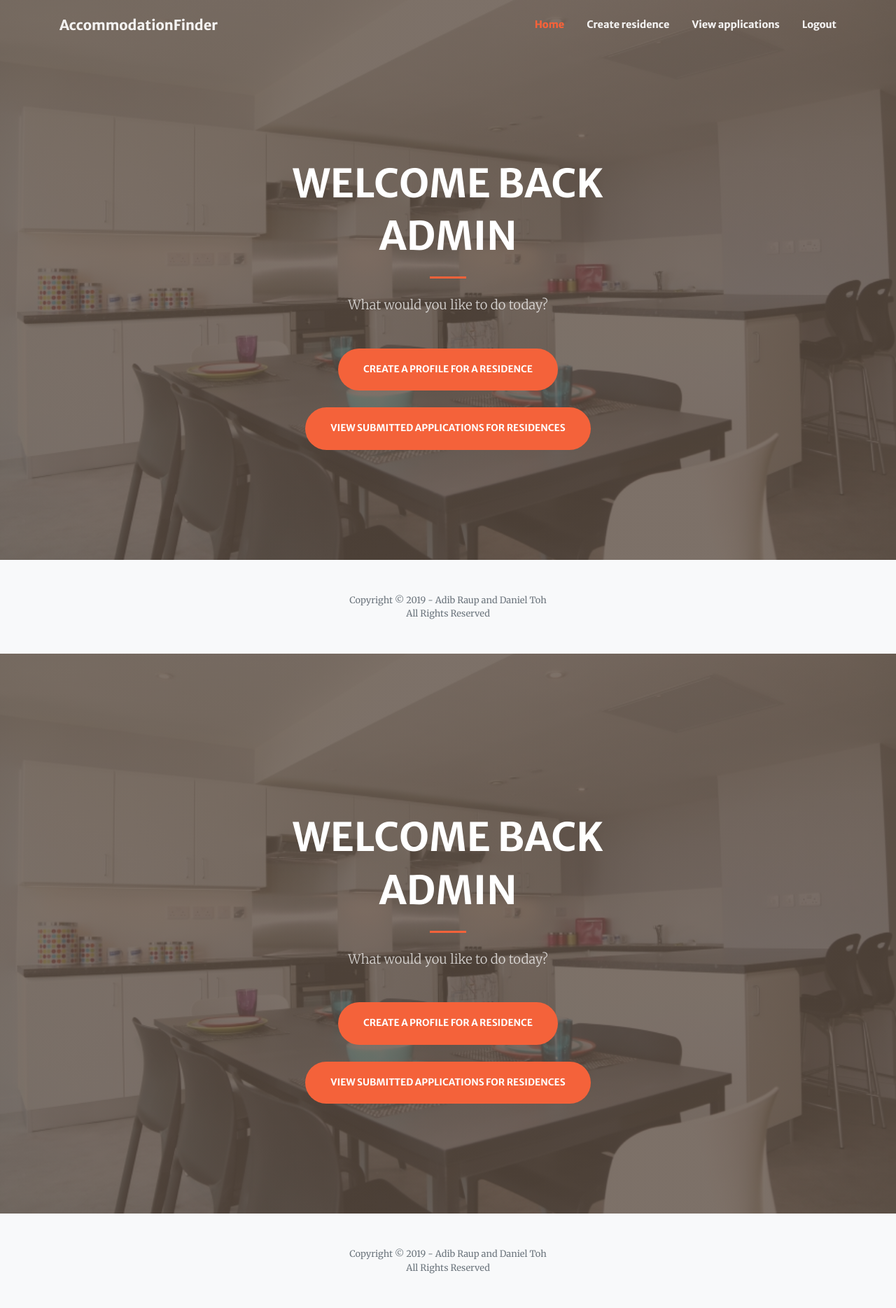
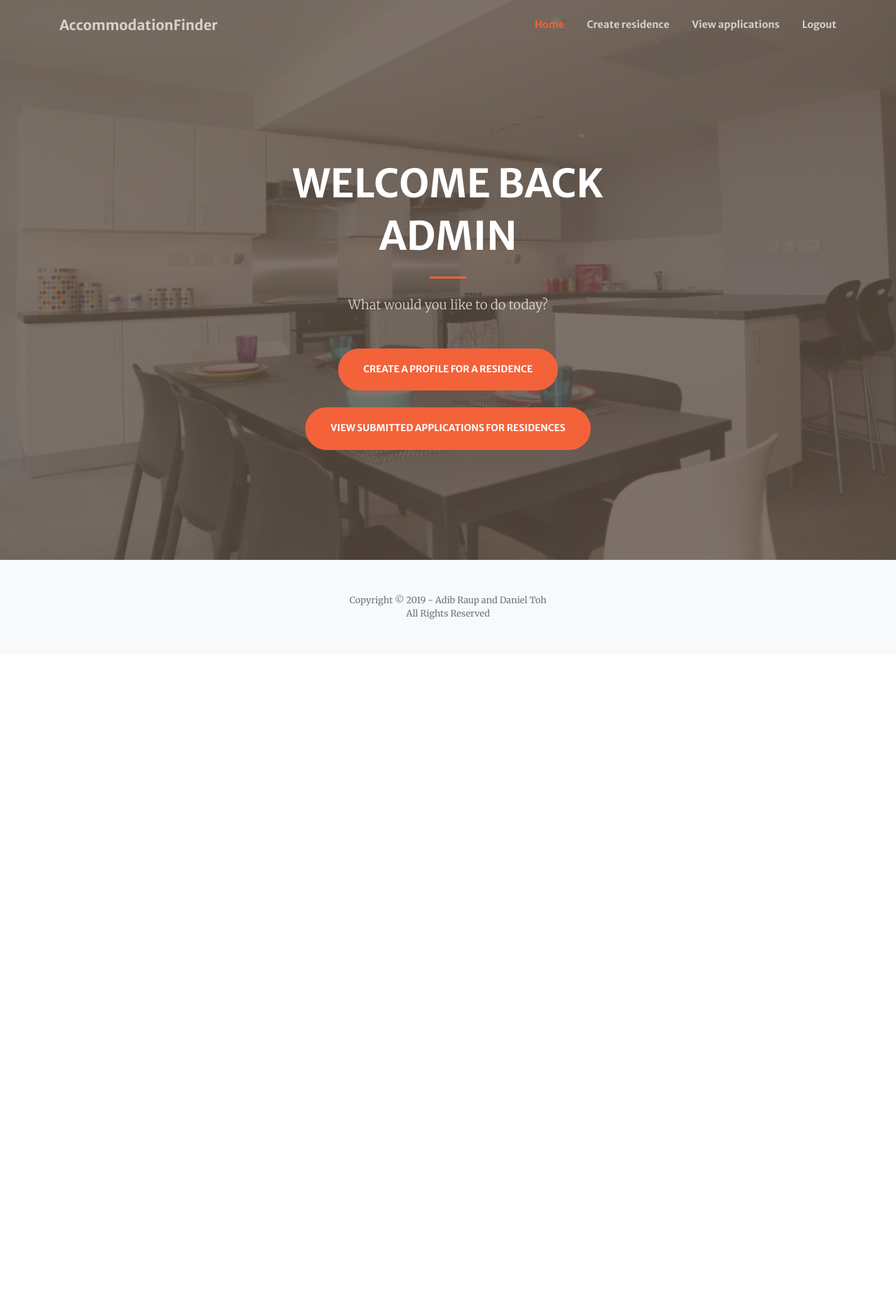
Before and after one commit to danieltoh16/AccommodationFinder, a PHP site: page /landlordHome.php in a window 1280 px wide. Shown: the whole page at 70% size. After the commit the page ends 885 px from the top, so only its background shows below. Run offline with PHP 8.4, Linux system fonts and the light colour scheme; a user stored in the database is signed in.

Commit message:
Update: fixed landlordHome issue, duplicate page resolved

```diff
--- a/landlordHome.php
+++ b/landlordHome.php
@@ -102,107 +102,3 @@
 </body>
 
 </html>
-<?php
-  session_start();
-?>
-<!DOCTYPE html>
-<html lang="en">
-
-<head>
-
-  <meta charset="utf-8">
-  <meta name="viewport" content="width=device-width, initial-scale=1, shrink-to-fit=no">
-  <meta name="description" content="">
-  <meta name="author" content="">
-
-  <!-- Title displayed on the tabs -->
-  <title>Landlord Homepage</title>
-
-  <!-- Font Awesome Icons -->
-  <link href="vendor/fontawesome-free/css/all.min.css" rel="stylesheet" type="text/css">
-
-  <!-- Favicon (Icon displayed at tab in browser) -->
-  <link href="img/favicon-32x32.png" rel="icon">
-
-  <!-- Google Fonts -->
-  <link href="https://fonts.googleapis.com/css?family=Merriweather+Sans:400,700" rel="stylesheet">
-  <link href='https://fonts.googleapis.com/css?family=Merriweather:400,300,300italic,400italic,700,700italic' rel='stylesheet' type='text/css'>
-
-  <!-- Plugin CSS -->
-  <link href="vendor/magnific-popup/magnific-popup.css" rel="stylesheet">
-
-  <!-- Theme CSS - Includes Bootstrap -->
-  <link href="css/creative4.min.css" rel="stylesheet">
-
-</head>
-
-<body id="page-top">
-
-  <!-- Navigation bar-->
-  <nav class="navbar navbar-expand-lg navbar-light fixed-top py-3" id="mainNav">
-    <div class="container">
-      <a class="navbar-brand js-scroll-trigger" href="index.html">AccommodationFinder</a>
-      <button class="navbar-toggler navbar-toggler-right" type="button" data-toggle="collapse" data-target="#navbarResponsive" aria-controls="navbarResponsive" aria-expanded="false" aria-label="Toggle navigation">
-        <span class="navbar-toggler-icon"></span>
-      </button>
-      <div class="collapse navbar-collapse" id="navbarResponsive">
-        <ul class="navbar-nav ml-auto my-2 my-lg-0">
-          <li class="nav-item">
-            <a class="nav-link js-scroll-trigger" href="#page-top">Home</a>
-          </li>
-          <li class="nav-item">
-            <a class="nav-link js-scroll-trigger" href="createAccommodation.html">Create residence</a>
-          </li>
-          <li class="nav-item">
-            <a class="nav-link js-scroll-trigger" href="landlordViewApplications.php">View applications</a>
-          </li>
-          <li class="nav-item">
-            <a class="nav-link js-scroll-trigger" href="index.html">Logout</a>
-          </li>
-        </ul>
-      </div>
-    </div>
-  </nav>
-
-  <!-- Masthead -->
-  <header class="masthead">
-    <div class="container h-100">
-      <div class="row h-100 align-items-center justify-content-center text-center">
-        <div class="col-lg-10 align-self-end">
-          <h1 class="text-uppercase text-white font-weight-bold">Welcome back</h1>
-          <h1 class="text-uppercase text-white font-weight-bold"><?php echo $_SESSION["Username"]; ?></h1>
-          <hr class="divider my-4">
-        </div>
-        <div class="col-lg-8 align-self-baseline">
-          <p class="text-white-75 font-weight-light mb-5"> What would you like to do today?</p>
-          <a class="btn btn-primary btn-xl js-scroll-trigger" href="createAccommodation.html">Create a profile for a residence</a>
-          <br><br>
-          <a class="btn btn-primary btn-xl js-scroll-trigger" href="landlordViewApplications.php">View submitted applications for residences</a>
-        </div>
-      </div>
-    </div>
-  </header>
-
-  <!-- Footer -->
-  <!-- This section shows the copyright of the website-->
-  <footer class="bg-light py-5">
-    <div class="container">
-      <div class="small text-center text-muted">Copyright &copy; 2019 - Adib Raup and Daniel Toh</div>
-      <div class="small text-center text-muted">All Rights Reserved</div>
-    </div>
-  </footer>
-
-  <!-- Bootstrap core JavaScript -->
-  <script src="vendor/jquery/jquery.min.js"></script>
-  <script src="vendor/bootstrap/js/bootstrap.bundle.min.js"></script>
-
-  <!-- Plugin JavaScript -->
-  <script src="vendor/jquery-easing/jquery.easing.min.js"></script>
-  <script src="vendor/magnific-popup/jquery.magnific-popup.min.js"></script>
-
-  <!-- Custom scripts for this template -->
-  <script src="js/creative.min.js"></script>
-
-</body>
-
-</html>
```
